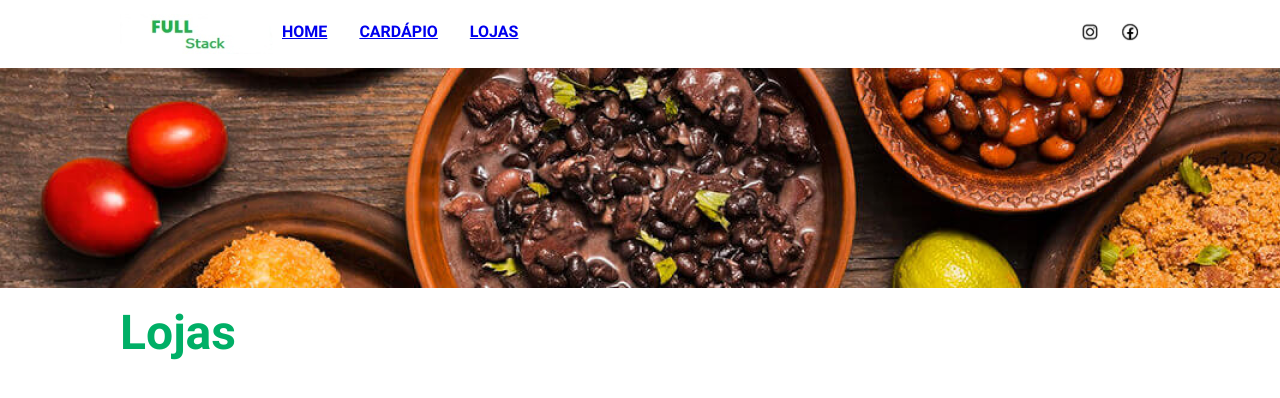
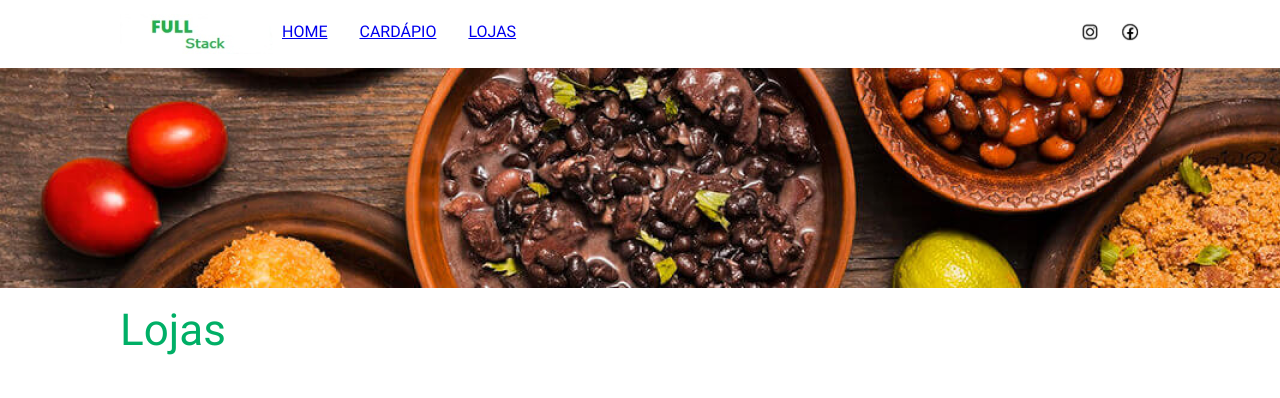
Before and after one commit to julianaqribeiro/front-end-full-stack-avancado, a React (Create React App) app: page /lojas in a window 1280 px wide. Shown: the top 398 px of the page. Built offline with nearby package versions, Linux system fonts and the light colour scheme.

Commit message:
ajuste do favicon e dos titulos Principal e Secundario

```diff
--- a/src/components/tituloPrincipal/TituloPrincipal.css
+++ b/src/components/tituloPrincipal/TituloPrincipal.css
@@ -5,6 +5,6 @@
 
 .texto{
     font-family: 'Roboto';
-    font-size: 48px;
+    font-size: 44px;
     color: #00AF66;
 }
--- a/src/components/tituloSecundario/TituloSecundario.css
+++ b/src/components/tituloSecundario/TituloSecundario.css
@@ -7,4 +7,7 @@
     font-size: 20px;
     color: #ED5D3C;
     font-family: 'Roboto';
+    font-size: medium;
+    letter-spacing: 0.15px;
+    line-height: 24px;
 }
--- a/src/index.css
+++ b/src/index.css
@@ -3,7 +3,14 @@
 @font-face {
   font-family: "Roboto";
   src: url("assets/fonts/Roboto-Regular.ttf") format("truetype");
-  font-weight: 900;
+  font-weight: 400;
+  font-style: normal;
+}
+
+@font-face {
+  font-family: "Roboto";
+  src: url("assets/fonts/Roboto-Medium.ttf") format("truetype");
+  font-weight: 500;
   font-style: normal;
 }
 
```
Also changed, not shown: 1 other file (tests, documents, lock files or other folders).
